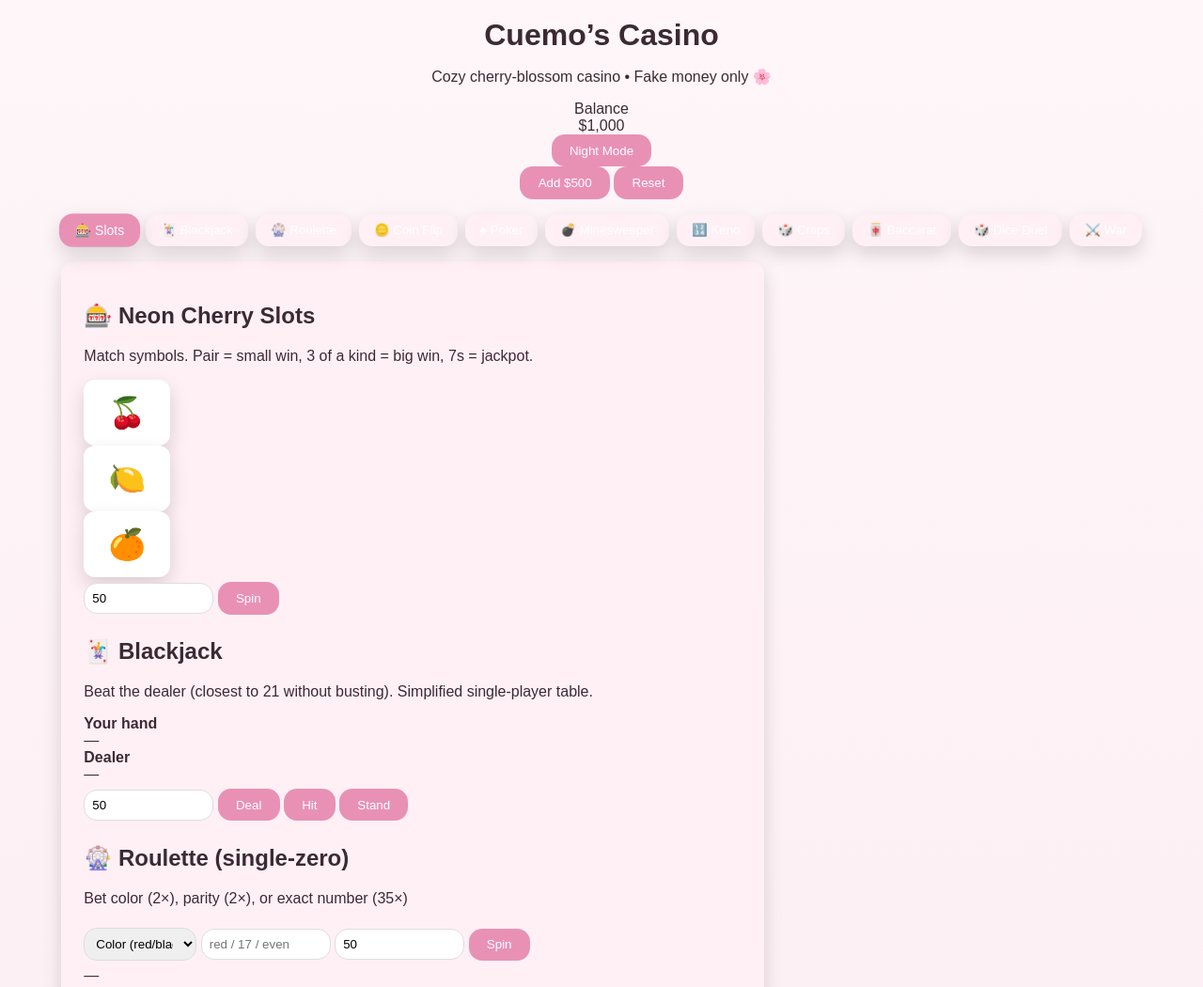
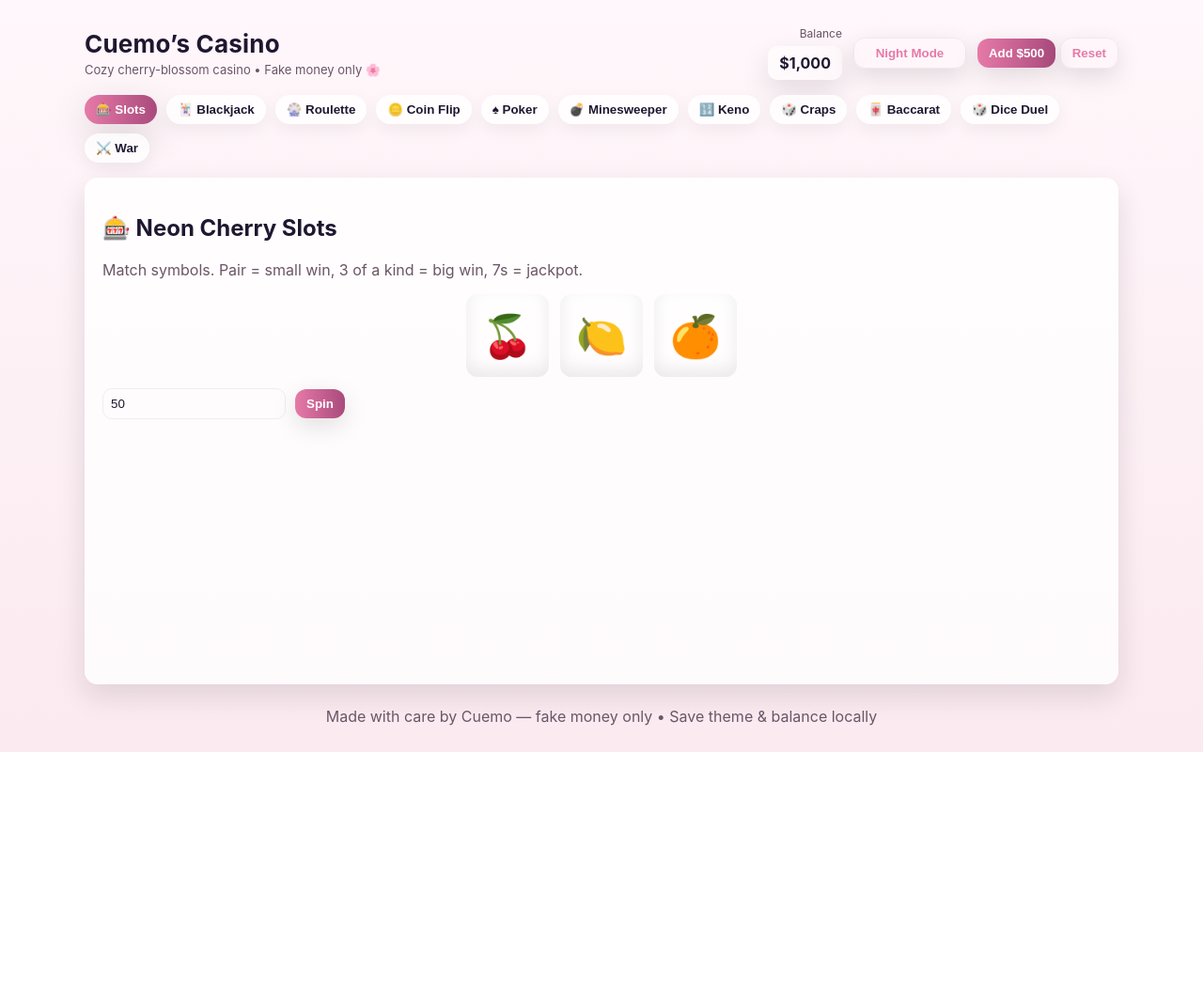
Before and after one commit to CueOnYT/casino.github.io, a plain HTML site: page index.html in a window 1280 px wide. Shown: the top 1050 px of the page at 94% size. After the commit the page ends 800 px from the top, so only its background shows below. Drawn offline with Linux system fonts and the light colour scheme.

Commit message:
Update styles.css

```diff
--- a/styles.css
+++ b/styles.css
@@ -1,163 +1,171 @@
-:root {
-  --bg: #fce7ef;
-  --card: #fff0f6;
-  --accent: #e891b5;
-  --accent-dark: #b46a91;
-  --text: #3c2a33;
+/* Cuemo's Casino - styles.css
+   Cherry Blossom theme with Night Mode option.
+   Tabs text is black in light mode for readability.
+*/
+
+/* -------------------------
+   Root & color variables
+   ------------------------- */
+:root{
+  --bg-1: #fff7fb;
+  --bg-2: #fbeaf0;
+  --card: rgba(255,255,255,0.8);
+  --pink-1: #ffd6e8;
+  --pink-2: #ffb6d0;
+  --accent: #e67aa8;
+  --accent-2: #a94a7c;
+  --text: #1f1730;
+  --muted: #6b5566;
   --radius: 14px;
-  --shadow: 0 8px 20px rgba(0, 0, 0, 0.15);
+  --glass: rgba(255,255,255,0.6);
+  --shadow: 0 12px 30px rgba(25,15,25,0.12);
+  font-family: Inter, ui-sans-serif, system-ui, -apple-system, "Segoe UI", Roboto, "Helvetica Neue", Arial;
+  color-scheme: light;
 }
 
-body {
-  margin: 0;
-  font-family: "Poppins", sans-serif;
-  background: linear-gradient(180deg, #fef6f9, var(--bg));
-  color: var(--text);
-  display: flex;
-  flex-direction: column;
-  align-items: center;
-  min-height: 100vh;
-  padding: 1rem;
+/* Night mode variables (applied to body.dark) */
+body.dark{
+  --bg-1: #071326;
+  --bg-2: #0b2033;
+  --card: rgba(7,15,25,0.55);
+  --pink-1: #2b1b2b;
+  --pink-2: #2f2a35;
+  --accent: #f08bd6;
+  --accent-2: #6de2ff;
+  --text: #e6eef8;
+  --muted: #9fb3c9;
+  --glass: rgba(255,255,255,0.03);
+  --shadow: 0 18px 40px rgba(0,0,0,0.6);
+  color-scheme: dark;
 }
 
-header {
-  text-align: center;
-  margin-bottom: 1rem;
+/* -------------------------
+   Base layout
+   ------------------------- */
+*{box-sizing:border-box}
+html,body{height:100%}
+body{
+  margin:0;
+  min-height:100vh;
+  background: linear-gradient(180deg,var(--bg-1),var(--bg-2));
+  display:flex;
+  justify-content:center;
+  padding:28px;
+  color:var(--text);
+  -webkit-font-smoothing:antialiased;
+  -moz-osx-font-smoothing:grayscale;
 }
 
-h1 {
-  font-size: 2rem;
-  margin: 0.2rem 0;
+/* App container */
+.app{
+  width:100%;
+  max-width:1100px;
+  display:grid;
+  grid-template-rows:auto auto 1fr auto;
+  gap:16px;
 }
 
-.subtitle {
-  color: #7b5d69;
-  font-size: 1rem;
+/* Header / topbar */
+.topbar{
+  display:flex;
+  justify-content:space-between;
+  align-items:center;
+  gap:12px;
 }
+.brand h1{margin:0;font-size:26px;letter-spacing:0.2px}
+.tagline{margin:4px 0 0;color:var(--muted);font-size:13px}
 
-.tabs {
-  display: flex;
-  gap: 8px;
-  margin-bottom: 1rem;
-  flex-wrap: wrap;
-  justify-content: center;
+/* Controls right side */
+.controls{display:flex;align-items:center;gap:12px}
+.balance{display:flex;flex-direction:column;align-items:flex-end}
+.balance .label{font-size:12px;color:var(--muted)}
+.amount{
+  background: linear-gradient(90deg, rgba(255,255,255,0.6), rgba(255,255,255,0.2));
+  padding:8px 12px;border-radius:10px;font-weight:700;margin-top:6px;box-shadow:var(--shadow);
 }
+.theme-row .btn{min-width:120px}
 
-.tab {
-  border: none;
-  padding: 0.6rem 1rem;
-  border-radius: var(--radius);
-  background: var(--card);
-  cursor: pointer;
-  transition: all 0.2s ease;
-  box-shadow: var(--shadow);
+/* Tabs */
+.tabs{
+  display:flex;
+  gap:10px;
+  flex-wrap:wrap;
+  align-items:center;
 }
+.tab{
+  appearance:none;border:none;padding:8px 12px;border-radius:999px;background:var(--card);cursor:pointer;font-weight:600;box-shadow:0 6px 18px rgba(0,0,0,0.06);
+  transition:transform .18s ease, background .18s ease, color .18s ease;
+  color:var(--text); /* Black text in light mode */
+}
+.tab:hover{transform:translateY(-3px)}
+.tab.active{background:linear-gradient(90deg,var(--accent),var(--accent-2));color:white;box-shadow:0 14px 40px rgba(0,0,0,0.15)}
 
-.tab.active,
-.tab:hover {
-  background: var(--accent);
-  color: white;
-  transform: scale(1.05);
+/* Main area & panels */
+.main{display:grid;grid-template-columns:1fr;gap:14px}
+.panel{
+  background:var(--card);
+  border-radius:var(--radius);
+  padding:18px;
+  box-shadow:var(--shadow);
+  border: 1px solid rgba(255,255,255,0.06);
+  transform-origin: top center;
+  transition:transform .22s cubic-bezier(.2,.9,.1,1), opacity .18s ease;
 }
+.panel:not(.visible){display:none}
+.muted{color:var(--muted)}
 
-main {
-  background: var(--card);
-  border-radius: var(--radius);
-  padding: 1.5rem;
-  box-shadow: var(--shadow);
-  width: 100%;
-  max-width: 700px;
+/* small UI pieces */
+.row{display:flex;gap:10px;align-items:center;margin-top:12px}
+input[type="number"], select, input[type="text"]{
+  padding:8px;border-radius:10px;border:1px solid rgba(0,0,0,0.06);background:transparent;min-width:100px;color:var(--text)
 }
+.btn{
+  border:none;padding:8px 12px;border-radius:12px;background:linear-gradient(90deg,var(--accent),var(--accent-2));color:white;font-weight:700;cursor:pointer;box-shadow:0 8px 26px rgba(0,0,0,0.12);transition:transform .12s ease,box-shadow .12s ease;
+}
+.btn.ghost{background:transparent;color:var(--accent);border:1px solid rgba(0,0,0,0.06)}
+.btn.small{padding:6px 8px;font-size:14px}
+.btn:active{transform:translateY(2px)}
 
-.game {
-  display: none;
-  animation: fade 0.3s ease;
+/* Slots */
+.slot-area{display:flex;gap:12px;justify-content:center;margin:10px 0}
+.reel{
+  width:88px;height:88px;border-radius:12px;background:linear-gradient(180deg,rgba(255,255,255,0.6),rgba(255,255,255,0.2));
+  display:flex;align-items:center;justify-content:center;font-size:44px;box-shadow:inset 0 -8px 18px rgba(0,0,0,0.08);
+  transition:transform .6s cubic-bezier(.2,.9,.1,1);
 }
+.reel.spin{animation:slot-spin .8s cubic-bezier(.2,.9,.1,1)}
+@keyframes slot-spin{0%{transform:translateY(-16px) scale(1.02)}50%{transform:translateY(16px) scale(.98)}100%{transform:none}}
 
-.game.visible {
-  display: block;
+/* Blackjack / hands */
+.hand.display{background:var(--glass);padding:10px;border-radius:10px;margin-top:8px}
+
+/* Poker cards */
+.vp-cards{display:flex;gap:8px;flex-wrap:wrap;margin-top:8px}
+.vp-card{width:64px;height:90px;border-radius:10px;background:linear-gradient(180deg,rgba(255,255,255,0.8),rgba(255,255,255,0.6));display:flex;align-items:center;justify-content:center;font-weight:700;cursor:pointer;transition:transform .12s}
+.vp-card.held{outline:3px solid rgba(230,122,168,0.18);transform:translateY(-8px)}
+
+/* Minesweeper */
+.ms-board{display:grid;gap:6px;margin-top:12px;max-width:420px}
+.ms-cell{width:36px;height:36px;border-radius:8px;background:rgba(255,255,255,0.9);display:flex;align-items:center;justify-content:center;cursor:pointer;box-shadow:0 6px 12px rgba(0,0,0,0.06);user-select:none}
+.ms-cell.flag{background:linear-gradient(90deg,var(--accent),var(--accent-2));color:white}
+
+/* Keno */
+.keno-grid{display:grid;grid-template-columns:repeat(8,30px);gap:6px;max-width:260px}
+.keno-num{width:30px;height:30px;border-radius:6px;display:flex;align-items:center;justify-content:center;background:transparent;border:1px solid rgba(0,0,0,0.06);cursor:pointer}
+.keno-num.active{background:linear-gradient(90deg,var(--accent),var(--accent-2));color:white;border:none}
+
+/* Footer */
+.footer{text-align:center;margin-top:8px;color:var(--muted)}
+
+/* Toast */
+.toast{
+  position:fixed;left:50%;transform:translateX(-50%);bottom:28px;background:linear-gradient(90deg,var(--accent),var(--accent-2));color:white;padding:10px 14px;border-radius:12px;box-shadow:0 10px 30px rgba(0,0,0,0.22);opacity:0;pointer-events:none;transition:opacity .18s,transform .18s
 }
+.toast.show{opacity:1;transform:translateX(-50%) translateY(-6px)}
 
-.slot-reels {
-  display: flex;
-  justify-content: center;
-  gap: 1rem;
-  margin: 1rem 0;
+/* responsive */
+@media (max-width:920px){
+  .controls{flex-direction:column;align-items:flex-end;gap:8px}
+  .main{padding:0}
+  .ms-cell{width:30px;height:30px}
 }
-
-.reel {
-  background: white;
-  padding: 1rem;
-  border-radius: 12px;
-  font-size: 2rem;
-  box-shadow: var(--shadow);
-  width: 60px;
-  text-align: center;
-}
-
-button {
-  background: var(--accent);
-  border: none;
-  color: white;
-  padding: 0.6rem 1.2rem;
-  border-radius: var(--radius);
-  cursor: pointer;
-  transition: 0.2s;
-}
-
-button:hover {
-  background: var(--accent-dark);
-  transform: scale(1.05);
-}
-
-input,
-select {
-  padding: 0.5rem;
-  border-radius: var(--radius);
-  border: 1px solid #ddd;
-  margin: 0.4rem 0;
-  width: 120px;
-}
-
-.coin {
-  width: 60px;
-  height: 60px;
-  border-radius: 50%;
-  background: white;
-  display: flex;
-  align-items: center;
-  justify-content: center;
-  font-weight: bold;
-  font-size: 1.5rem;
-  box-shadow: var(--shadow);
-  margin: 1rem auto;
-}
-
-#toast {
-  position: fixed;
-  bottom: 20px;
-  left: 50%;
-  transform: translateX(-50%);
-  background: var(--accent);
-  color: white;
-  padding: 0.6rem 1.2rem;
-  border-radius: var(--radius);
-  opacity: 0;
-  transition: opacity 0.3s ease;
-}
-
-#toast.show {
-  opacity: 1;
-}
-
-footer {
-  margin-top: 2rem;
-  font-size: 0.9rem;
-  text-align: center;
-  color: #85636f;
-}
-
-@keyframes fade {
-  from { opacity: 0; transform: translateY(10px); }
-  to { opacity: 1; transform: translateY(0); }
-}
```
